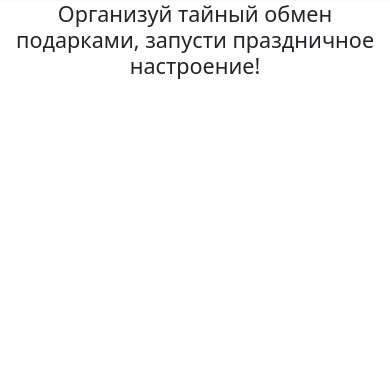
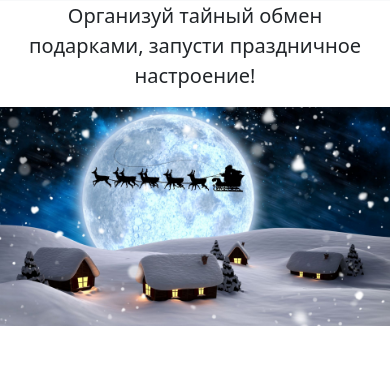
Before and after one commit to inkvizitor1991/secret_santa, a Django app: page / in a window 390 px wide. Shown: the part 55-420 px from the top of the page. Run offline with Django 4.2, Linux system fonts and the light colour scheme; some libraries are stand-ins or nearby versions.

Commit message:
added the image

```diff
--- a/templates/base.html
+++ b/templates/base.html
@@ -43,20 +43,19 @@
 
 
 
+{% load static %}
+
 
 <div class="container">
     {% block content %}
-      <div class="col-md-12">
-        <div class="row">
-          <div class="col-md-4"></div>
-          <div class="col-md-4">
-            <h4 class="text-center">Организуй тайный обмен подарками, запусти праздничное настроение!</h4>
-          </div>
-          <div class="col-md-4"></div>
-        </div>
-      </div>
+      <figure class="text-center">
+        <blockquote class="blockquote">
+          <p>Организуй тайный обмен подарками, запусти праздничное настроение!</p>
+        </blockquote>
+      </figure>
     {% endblock content %}
 </div>
+<img src="{% static 'src/santa.jpeg' %}" class="img-fluid" alt="santa">
 </body>
 <script src="https://thecode.media/wp-content/uploads/2019/12/snowfall2020.js">
 <script src="https://cdn.jsdelivr.net/npm/@popperjs/core@2.9.2/dist/umd/popper.min.js" integrity="sha384-IQsoLXl5PILFhosVNubq5LC7Qb9DXgDA9i+tQ8Zj3iwWAwPtgFTxbJ8NT4GN1R8p" crossorigin="anonymous"></script>
```
